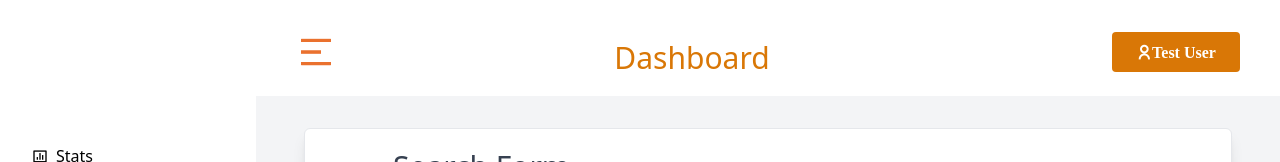
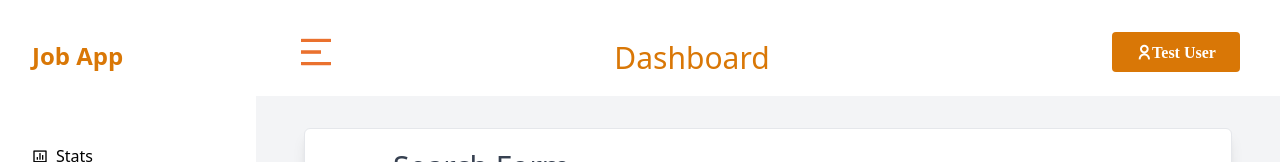
Before and after one commit to syedalirazazaidi/reacts-plays, a React (Vite) app in the folder job_app/client/: page /all-job in a window 1280 px wide. Shown: the top 162 px of the page. Built offline with nearby package versions, Linux system fonts and the light colour scheme; no server answers.

Commit message:
change header styling

```diff
--- a/job_app/client/src/common/components/Sidebar.tsx
+++ b/job_app/client/src/common/components/Sidebar.tsx
@@ -11,6 +11,9 @@ const Sidebar: React.FC = () => {
     <div className={` ${!isOpen ? "ease-in-out duration-900" : ""}`}>
       {!isOpen && !isOpen ? (
         <div>
+          <div className="absolute top-10 left-8 text-amber-600 font-bold text-2xl">
+            Job App
+          </div>
           <div className="ml-48 -mt-30 "></div>
           <div className="w-64 px-8 py-12  flex flex-col h-screen bg-white">
             <nav>
--- a/job_app/client/src/common/layout/Navbar.tsx
+++ b/job_app/client/src/common/layout/Navbar.tsx
@@ -9,7 +9,7 @@ import { SidebarContext } from "../../contexts/SidebarContext";
 function Navbar() {
   const { isSetOpen, isOpen }: any = useContext(SidebarContext);
   return (
-    <div className="flex justify-between  mt-8 -mb-4 px-10">
+    <div className="flex justify-between  mt-8 -mb-4 px-10 relative">
       <img
         className={`h-10 w-10 object-cover  rounded-full hover:cursor-pointer ease-in-out duration-300 ${
           isOpen ? "ml-40" : "ml-64"
```
Also changed, not shown: job_app/client/src/common/components/GetJob.tsx (line endings or trailing spaces).
